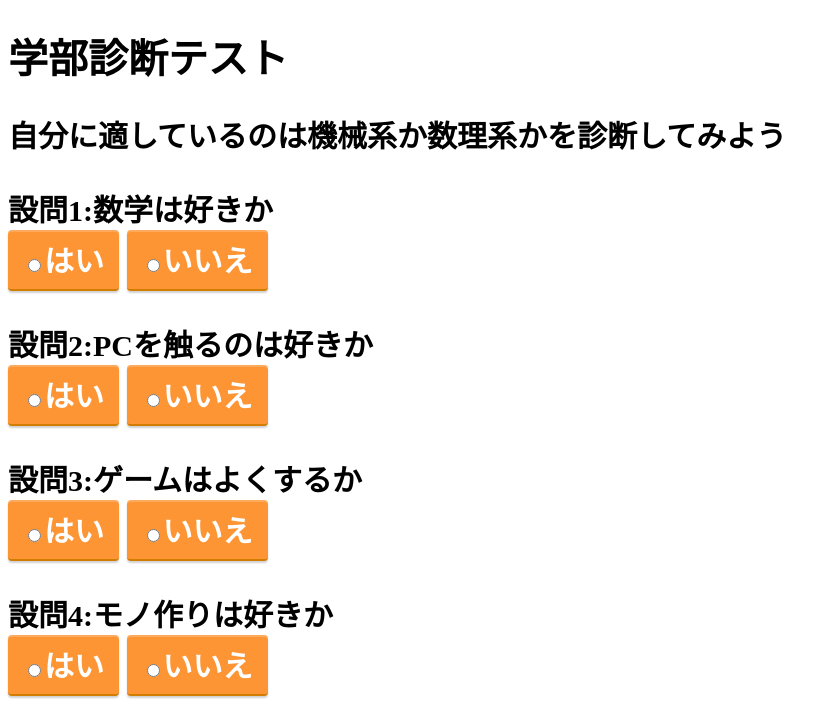
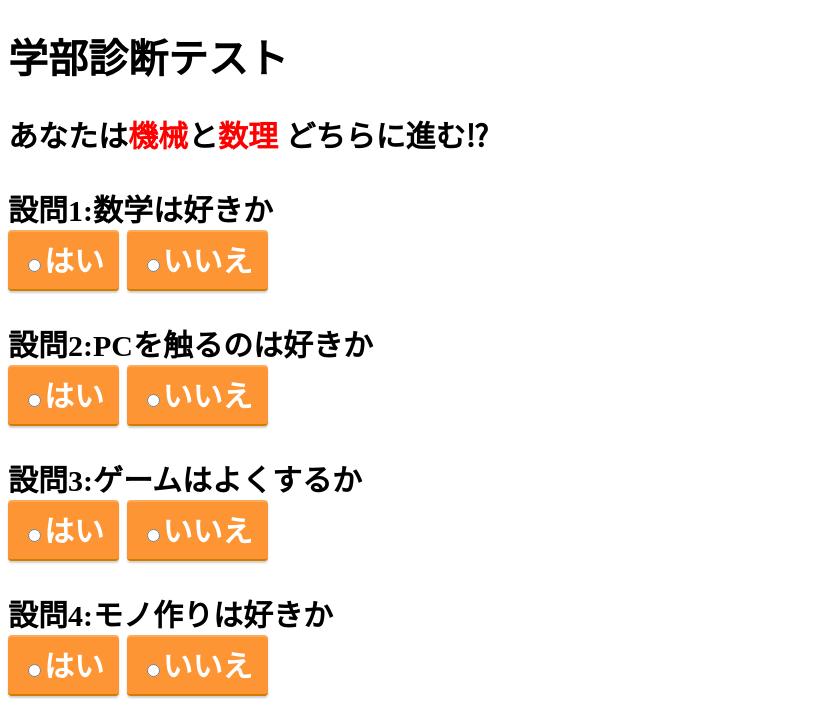
Before and after one commit to toratarou3153/OPC, a plain HTML site: page index.html in a window 1280 px wide. Shown: the top 723 px of the page, without its empty margins (0-837 px from the left). Drawn offline with Linux system fonts and the light colour scheme.

Commit message:
Update index.html

```diff
--- a/index.html
+++ b/index.html
@@ -9,7 +9,9 @@
     </head>
     <body>
       <h1>学部診断テスト</h1>
-      <h2>自分に適しているのは機械系か数理系かを診断してみよう</h2>
+      <h2>
+        <span>あなたは<span style="color: red; ">機械</span>と<span style="color: red; ">数理</span> どちらに進む⁉
+      </h2>
       <form id="questionbox">
         <p>設問1:数学は好きか<br>
           <label><input type="radio" name="like" value = "1">はい</label>
```
